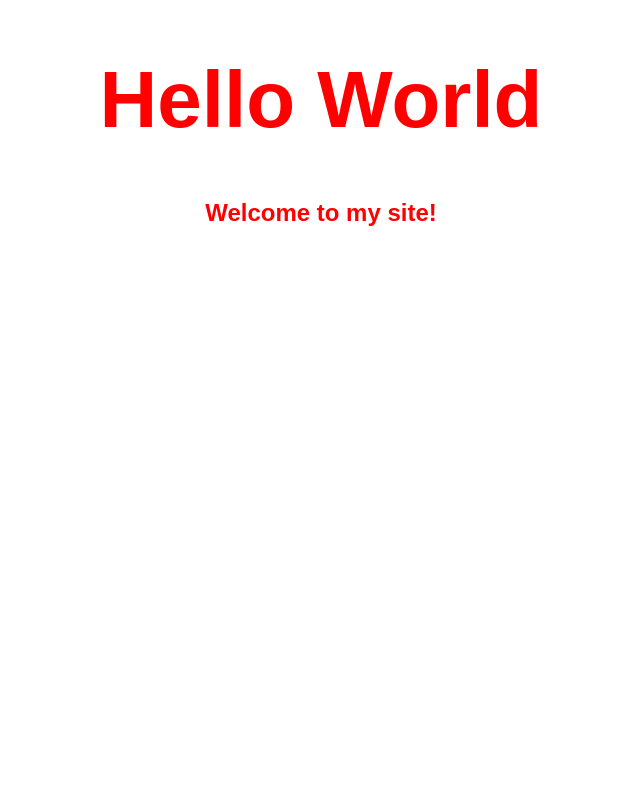
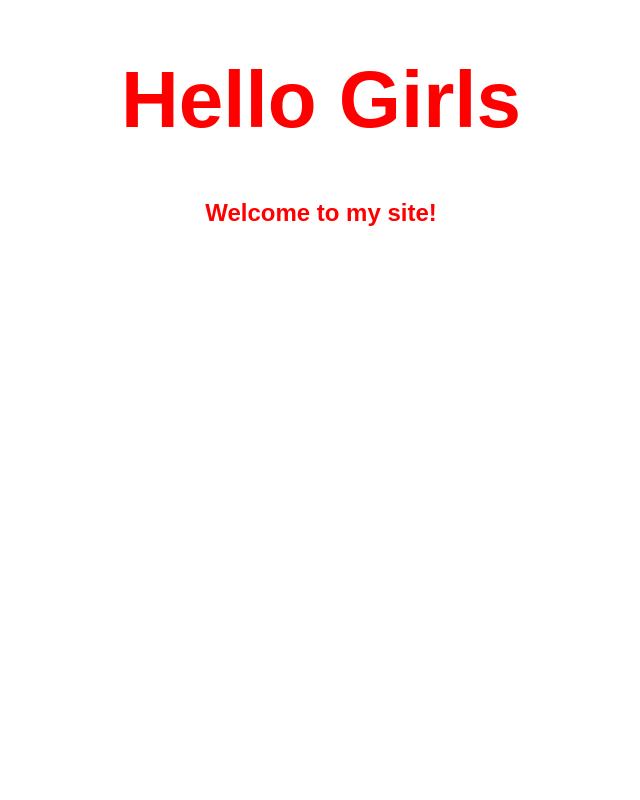
Before and after one commit to thesourceress/beginners-week-one-master, a plain HTML site: page index.html in a window 1280 px wide. Shown: the top 800 px of the page, without its empty margins (327-967 px from the left). Drawn offline with Linux system fonts and the light colour scheme.

Commit message:
Update index.html
Changed line 11 from "Hello World" to "Hello Girls".

```diff
--- a/index.html
+++ b/index.html
@@ -8,7 +8,7 @@
   <body>
 
     <div>
-      <h1>Hello World</h1>
+      <h1>Hello Girls</h1>
       <h2>Welcome to my site!</h2>
     </div>
 
```
